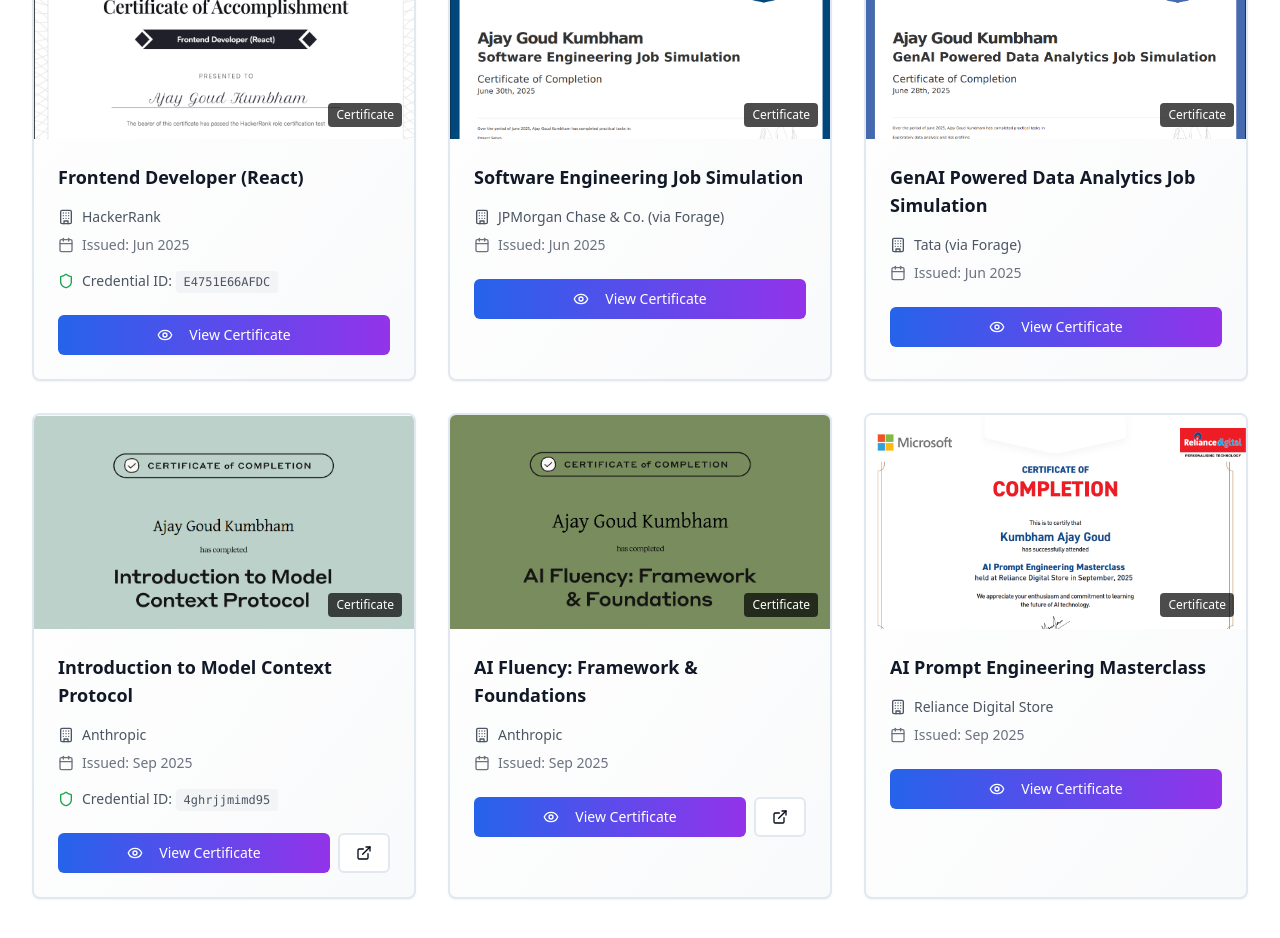
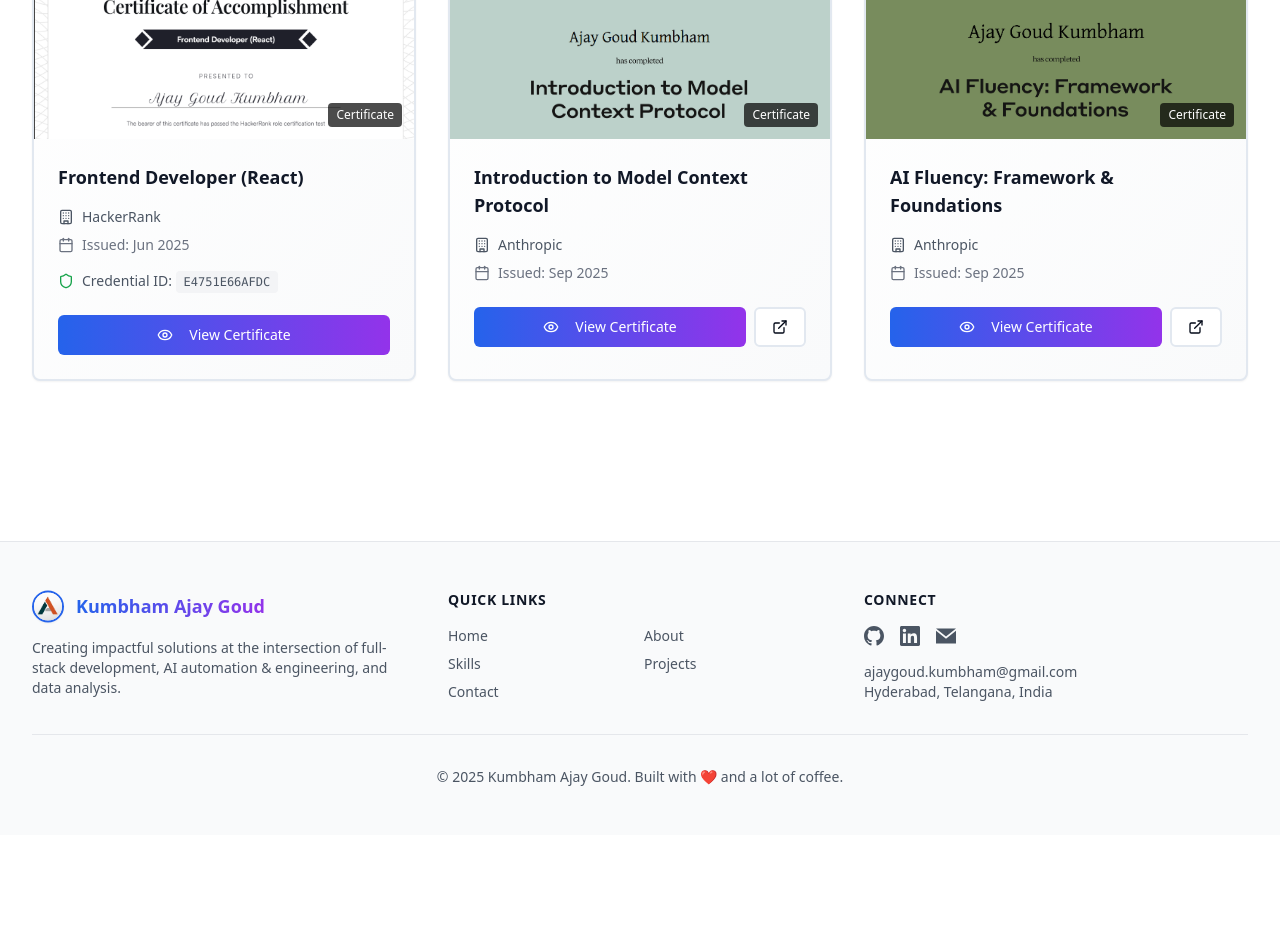
Before and after one commit to AjayKumbham/portfolio, a React (Vite) app: page /certifications in a window 1280 px wide. Shown: the part 1380-2318 px from the top of the page. After the commit the page ends 2215 px from the top, so only its background shows below. Built offline with nearby package versions, Linux system fonts and the light colour scheme.

Commit message:
Refactor certifications data by removing outdated entries and updating credential IDs

```diff
--- a/src/data/certifications.js
+++ b/src/data/certifications.js
@@ -86,42 +86,18 @@
   },
   {
     id: 8,
-    certificateTitle: "Software Engineering Job Simulation",
-    issuingOrganization: "JPMorgan Chase & Co. (via Forage)",
-    dateIssued: "Jun 2025",
-    verificationLink: null,
-    credentialId: null,
-    skills: [],
-    covered: "Project Setup, Kafka Integration, H2 Integration, REST API Integration, REST API Controller",
-    certificateImage: "/data/images/certificates/jpmorgan-chase.png",
-    thumbnailImage: "/data/images/certificates/jpmorgan-chase.png"
-  },
-  {
-    id: 9,
-    certificateTitle: "GenAI Powered Data Analytics Job Simulation",
-    issuingOrganization: "Tata (via Forage)",
-    dateIssued: "Jun 2025",
-    verificationLink: null,
-    credentialId: null,
-    skills: [],
-    covered: "Exploratory Data Analysis, Risk Profiling, Predicting Delinquency with AI, Business Storytelling, AI-Driven Strategy Implementation",
-    certificateImage: "/data/images/certificates/tata.png",
-    thumbnailImage: "/data/images/certificates/tata.png"
-  },
-  {
-    id: 10,
     certificateTitle: "Introduction to Model Context Protocol",
     issuingOrganization: "Anthropic",
     dateIssued: "Sep 2025",
     verificationLink: "https://verify.skilljar.com/c/4ghrjjmimd95",
-    credentialId: "4ghrjjmimd95",
+    credentialId: null,
     skills: [],
     covered: "Understanding Model Context Protocol fundamentals and implementation",
     certificateImage: "/data/images/certificates/anthropic-mcp.png",
     thumbnailImage: "/data/images/certificates/anthropic-mcp.png"
   },
   {
-    id: 11,
+    id: 9,
     certificateTitle: "AI Fluency: Framework & Foundations",
     issuingOrganization: "Anthropic",
     dateIssued: "Sep 2025",
@@ -131,17 +107,5 @@
     covered: "Comprehensive understanding of AI frameworks, foundations, and practical applications",
     certificateImage: "/data/images/certificates/anthropic-ai-fluency.png",
     thumbnailImage: "/data/images/certificates/anthropic-ai-fluency.png"
-  },
-  {
-    id: 12,
-    certificateTitle: "AI Prompt Engineering Masterclass",
-    issuingOrganization: "Reliance Digital Store",
-    dateIssued: "Sep 2025",
-    verificationLink: null,
-    credentialId: null,
-    skills: [],
-    covered: "AI Prompt Engineering techniques, best practices for AI interaction, and future of AI technology",
-    certificateImage: "/data/images/certificates/aischool-ai.png",
-    thumbnailImage: "/data/images/certificates/aischool-ai.png"
   }
 ];
```
